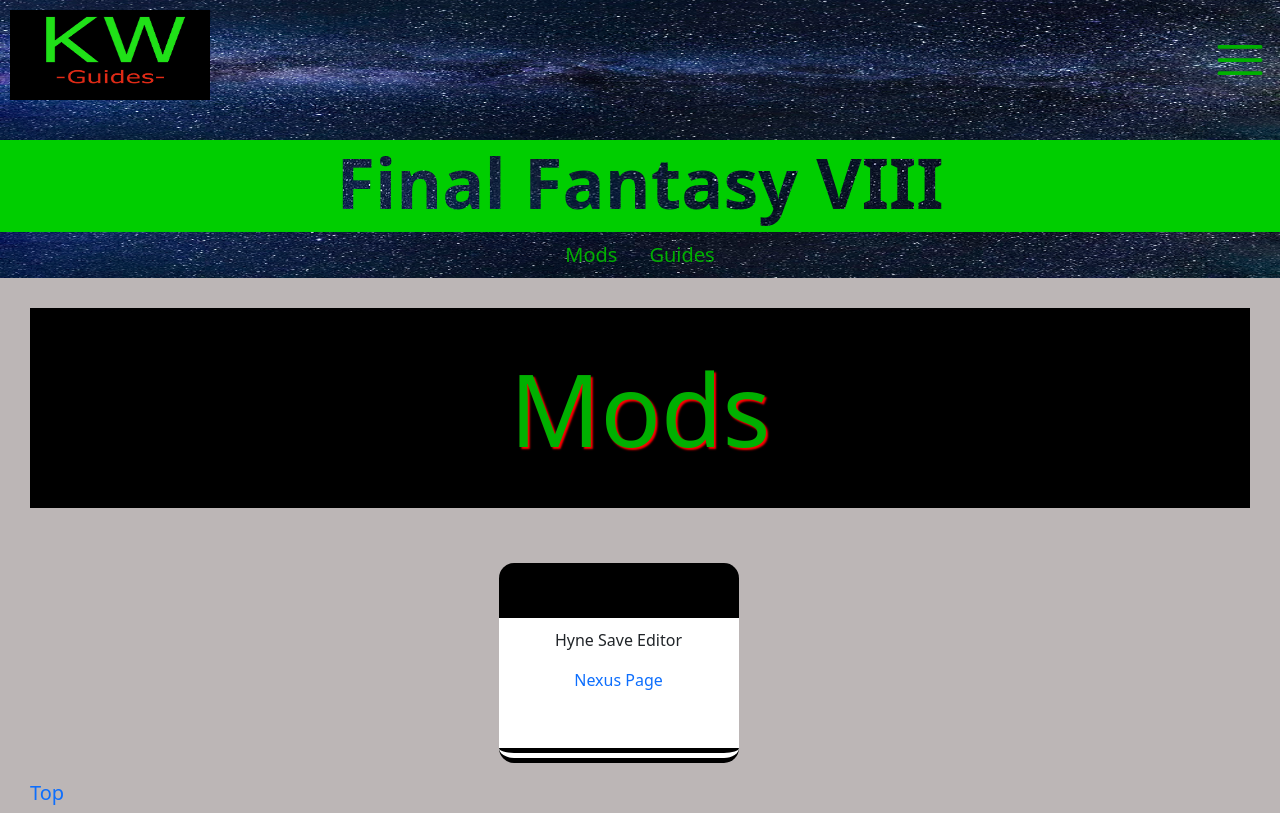
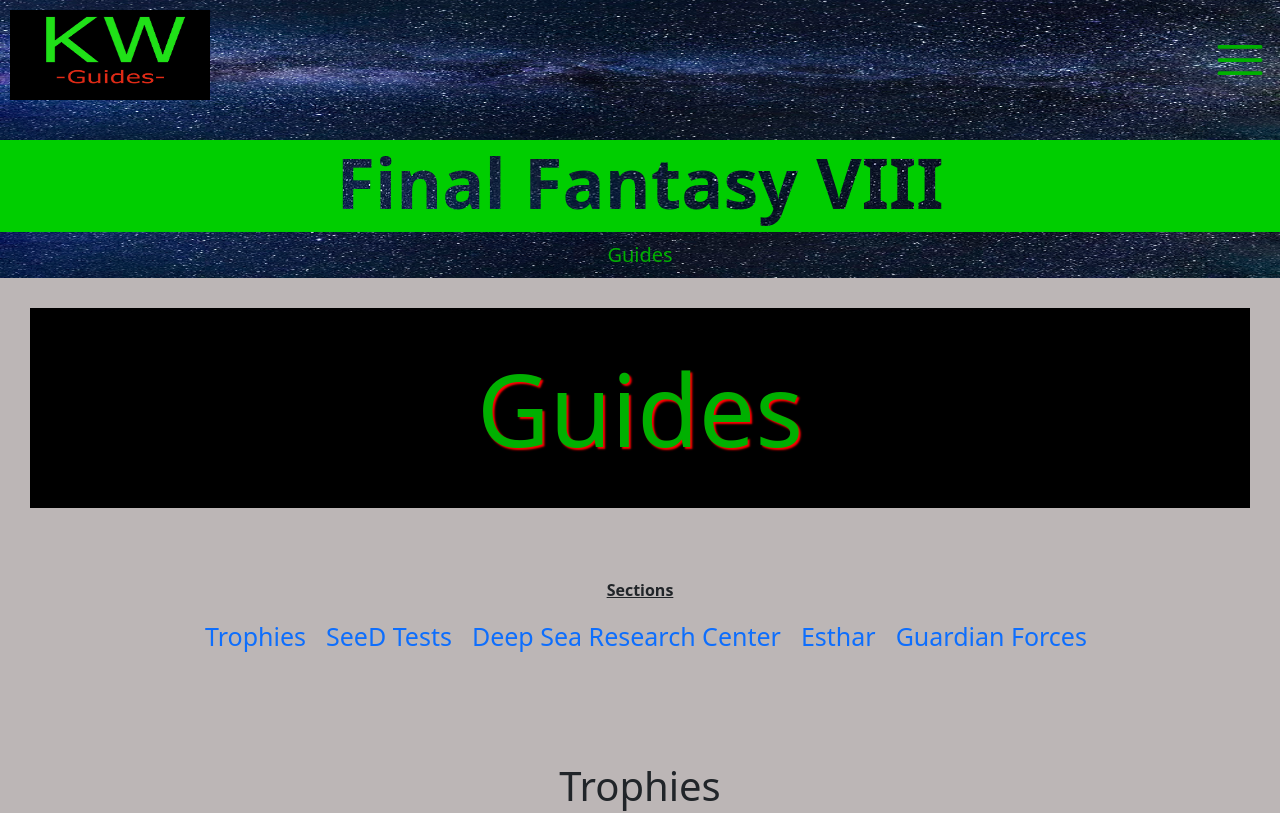
Before and after one commit to DaveKirby111/kwguides, a SvelteKit app: page /ff8 in a window 1280 px wide. Shown: the top 813 px of the page. Built offline with nearby package versions, Linux system fonts and the light colour scheme.

Commit message:
removed mods from ff8

```diff
--- a/src/routes/(ffantasy)/ff8/+page.svelte
+++ b/src/routes/(ffantasy)/ff8/+page.svelte
@@ -4,10 +4,6 @@
   import Sections from "$lib/sections.svelte";
 
   const sections = [
-    {
-      name: "mods",
-      link: "#mods",
-    },
 
     {
       name: "guides",
@@ -18,22 +14,6 @@
 
 <Sections {sections} />
 
-<div id="mods" class="mods">
-  <h2>mods</h2>
-
-  <div class="d-flex div justify-content-center">
-    <div class="me-5 text-center">
-      <p>Hyne Save Editor</p>
-      <p>
-        <a
-          href="https://www.nexusmods.com/finalfantasy8/mods/5?tab=description"
-          target="_blank">Nexus Page</a
-        >
-      </p>
-    </div>
-  </div>
-  <a href="#top" class="skiplink">Top</a>
-</div>
 
 <div id="guides" class="guides">
   <h2>guides</h2>
```
